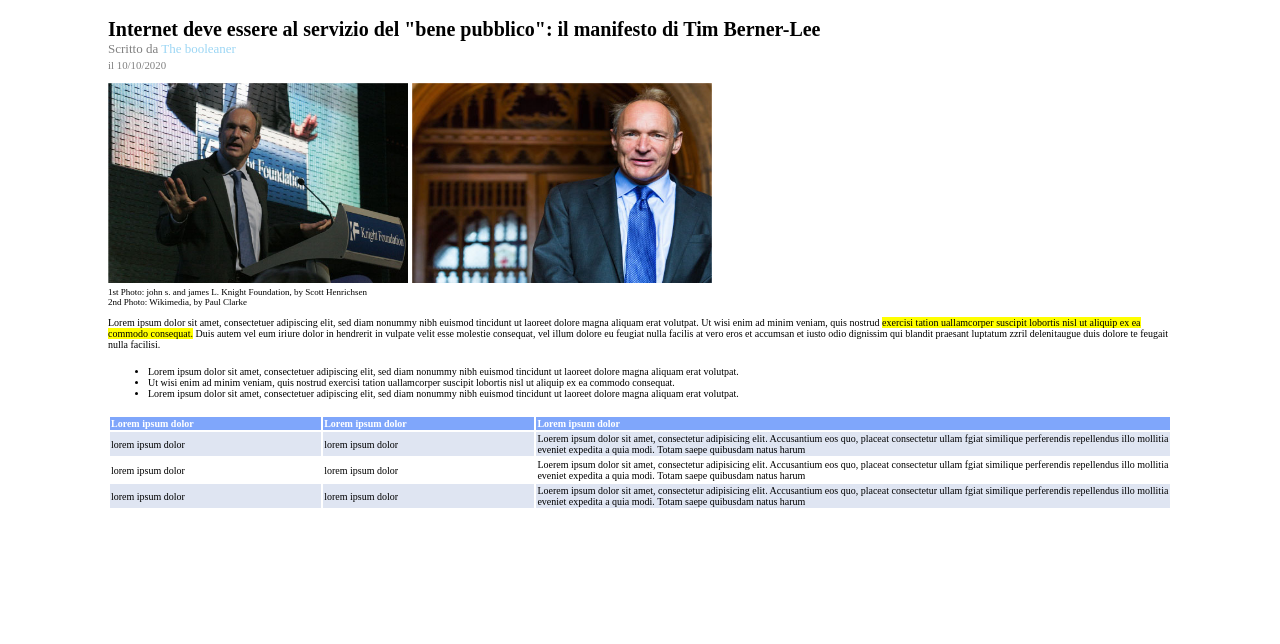
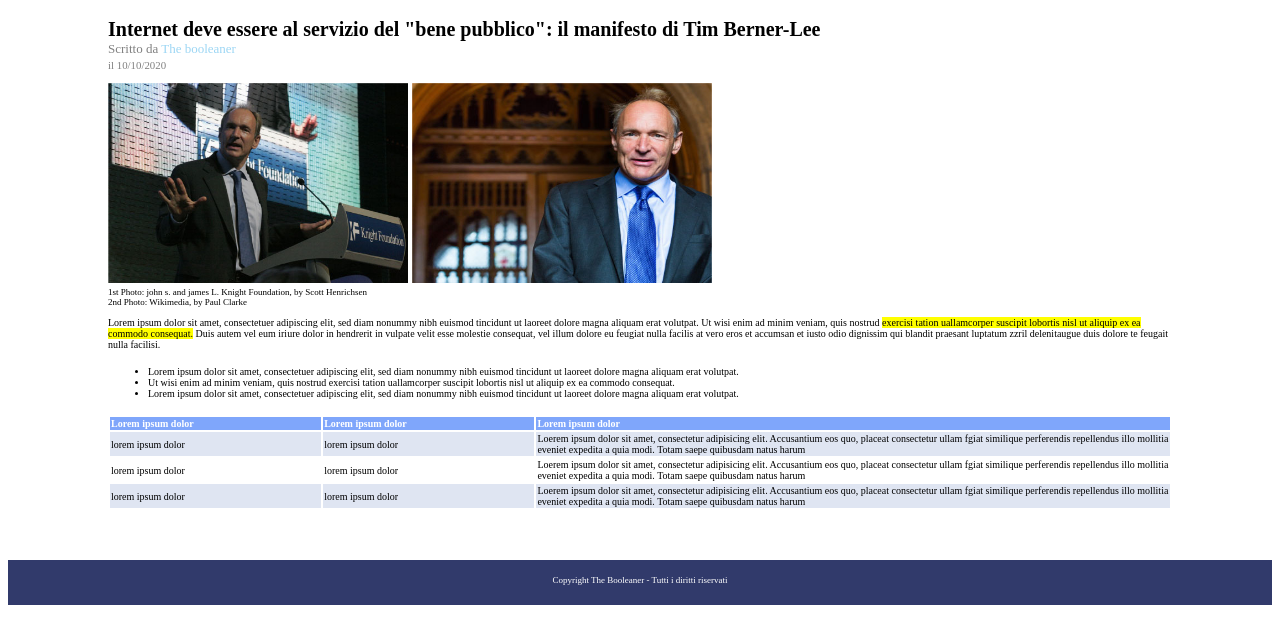
Before and after one commit to CristianMastro/html-css-booleaner, a plain HTML site: page index.html in a window 1280 px wide. Shown: the part 110-754 px from the top of the page. Drawn offline with Linux system fonts and the light colour scheme.

Commit message:
feat: add footer

```diff
--- a/index.html
+++ b/index.html
@@ -74,9 +74,13 @@
         </div>
     <!--END TABLE-->
 
+    </main>
+    <!--copyright-->
+    <footer>
+        <span id="copyright">Copyright The Booleaner - Tutti i diritti riservati</span>
+    </footer>
+    <!--END COPYRIGHT-->
 
-
-    </main>
 </body>
 
 </html>
--- a/style.css
+++ b/style.css
@@ -84,3 +84,13 @@ h1{
 tbody {
     font-size: x-small;
 }
+
+footer {
+    height: 30px;
+    background-color:#313a6b ;
+    margin-top: 50px;
+    color: white;
+    text-align: center;
+    font-size: xx-small;
+    padding-top: 15px;
+}
```
